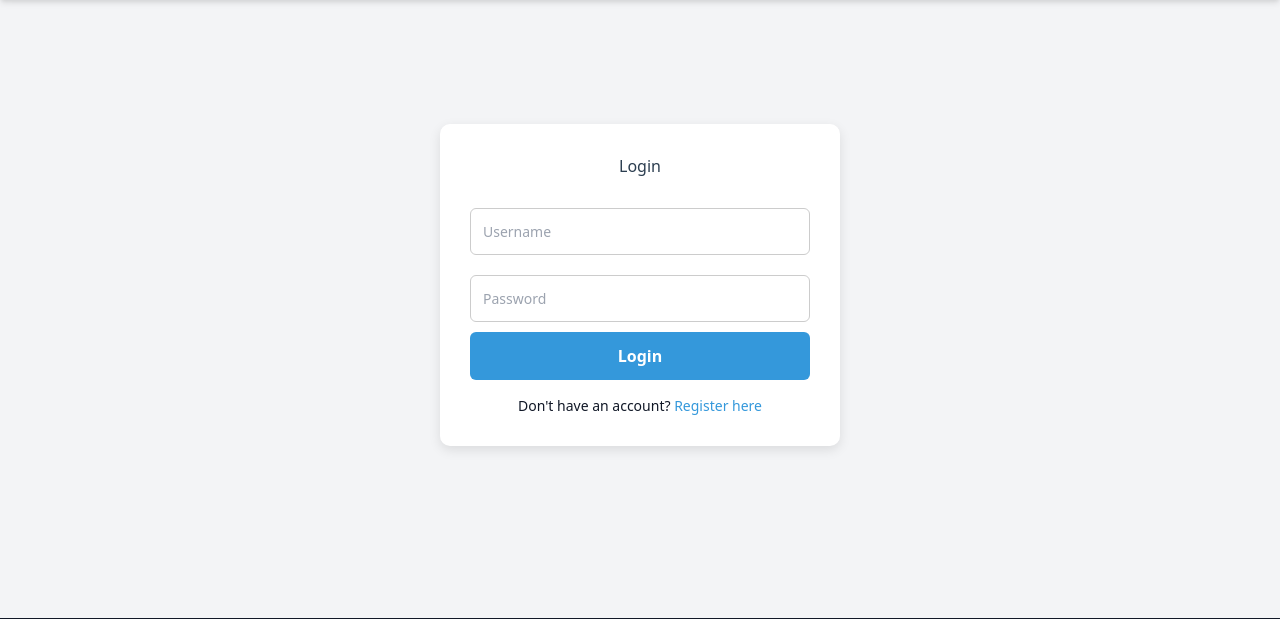
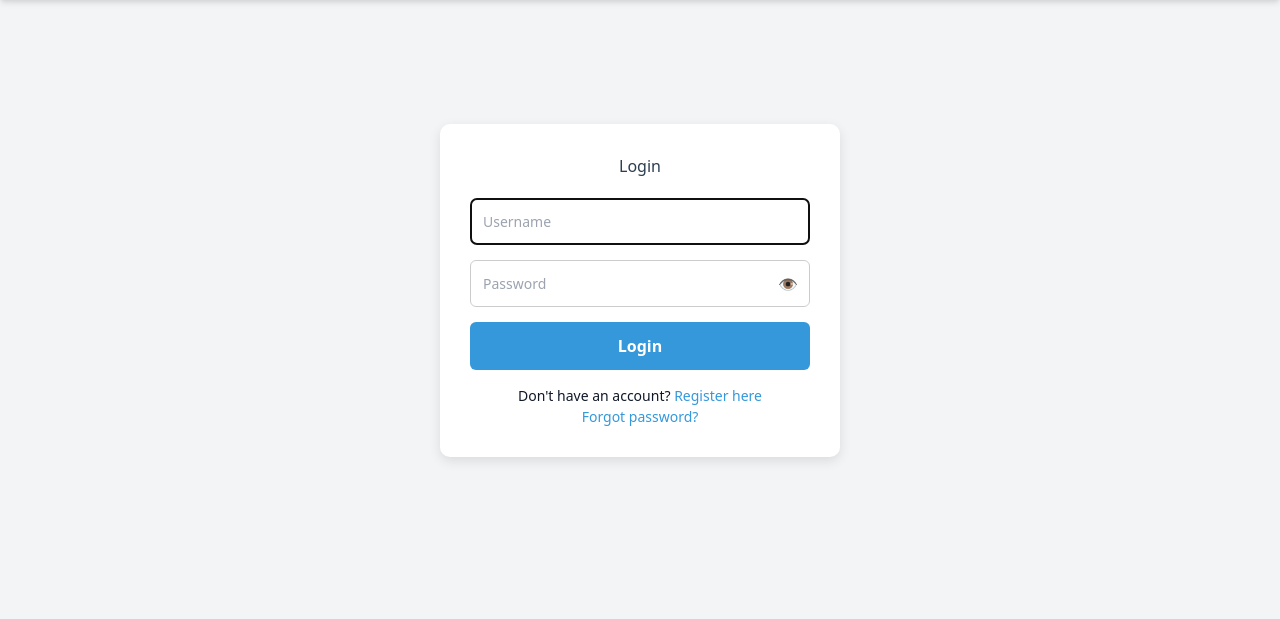
Before and after one commit to amma630/apfit, a Django app: page /login/ in a window 1280 px wide. Shown: the part 72-691 px from the top of the page. Run offline with Django 5.2, Linux system fonts and the light colour scheme.

Commit message:
Update login.html

```diff
--- a/health_fitness_ai/templates/users/login.html
+++ b/health_fitness_ai/templates/users/login.html
@@ -7,13 +7,35 @@
         <h2>Login</h2>
         <form method="POST" class="login-form">
             {% csrf_token %}
-        <input type="text" name="username" placeholder="Username" required><br>
-        <input type="password" name="password" placeholder="Password" required><br>
+            {% if form.errors %}
+                <div class="error-message">
+                    Invalid username or password. Please try again.
+                </div>
+            {% endif %}
+            <div class="input-group">
+                <input type="text" name="username" placeholder="Username" required autofocus autocomplete="username">
+            </div>
+            <div class="input-group" style="position: relative;">
+                <input type="password" name="password" id="password" placeholder="Password" required autocomplete="current-password">
+                <span onclick="toggleVisibility('password')" class="toggle-password" aria-label="Show password">👁️</span>
+            </div>
             <button type="submit">Login</button>
         </form>
 
-    <p class="register-link">Don't have an account? <a href="{% url 'register' %}">Register here</a></p>
+        <p class="register-link">
+            Don't have an account? <a href="{% url 'register' %}">Register here</a><br>
+            <a href="{% url 'password_reset' %}">Forgot password?</a>
+        </p>
     </div>
+
+    <script>
+    function toggleVisibility(id) {
+        const input = document.getElementById(id);
+        if (input) {
+            input.type = input.type === 'password' ? 'text' : 'password';
+        }
+    }
+    </script>
 
     <style>
         .login-container {
@@ -31,13 +53,25 @@
             color: #2c3e50;
         }
 
+        .login-form .input-group {
+            margin-bottom: 15px;
+            position: relative;
+        }
+
         .login-form input {
             width: 100%;
             padding: 12px;
-        margin: 10px 0;
             border: 1px solid #ccc;
             border-radius: 6px;
             font-size: 14px;
+        }
+
+        .toggle-password {
+            position: absolute;
+            top: 12px;
+            right: 12px;
+            cursor: pointer;
+            font-size: 16px;
         }
 
         .login-form button {
@@ -68,5 +102,11 @@
         .register-link a:hover {
             text-decoration: underline;
         }
+
+        .error-message {
+            color: red;
+            font-size: 14px;
+            margin-bottom: 10px;
+        }
     </style>
     {% endblock %}
```
Lines whose indentation alone changed are shown as unchanged.
